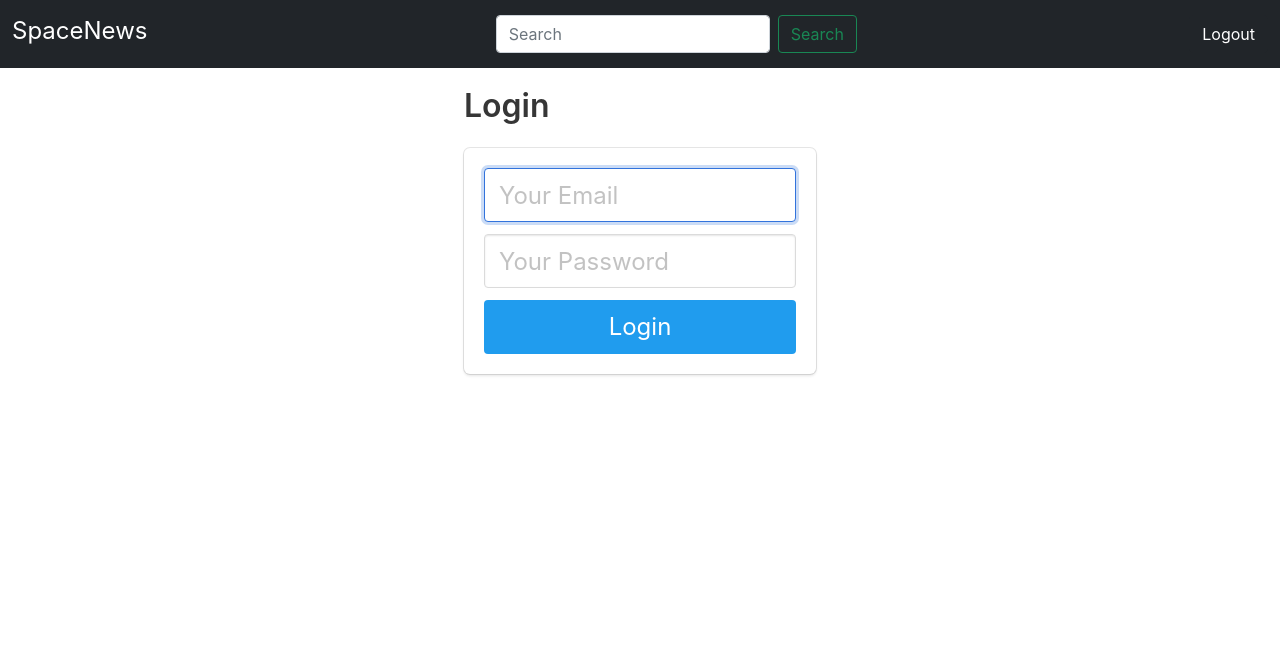
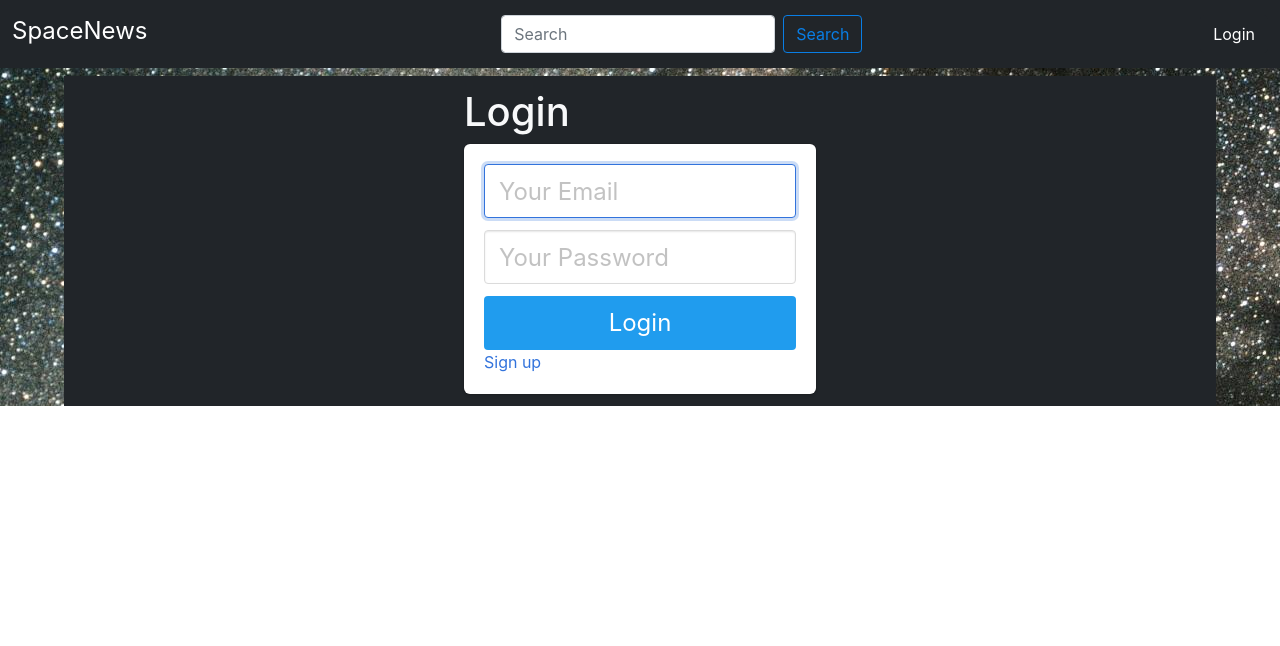
Before and after one commit to Ainnox/Projet_Webb, a Flask app: page /login in a window 1280 px wide. Shown: the top 646 px of the page. Run offline with Flask 2, Linux system fonts and the light colour scheme.

Commit message:
Css bidouillage

```diff
--- a/project/auth.py
+++ b/project/auth.py
@@ -70,11 +70,6 @@
 
 @auth.route('/logout')
 def logout():
-    return 'Logout'
-
-
-@auth.route('/logout', methods=['POST'])
-def logout_post():
     session.pop('email', None)
     session.pop('name', None)
-    return redirect(url_for('login'))
+    return redirect(url_for('main.index'))
--- a/project/static/css/style.css
+++ b/project/static/css/style.css
@@ -1,5 +1,8 @@
 .post_title{
     font-size: 120%;
     color: #097EE5;
-
 }
+.background {
+    background-image: url("deep_space.jpg");
+    background-attachment: fixed;
+}
--- a/project/templates/base.html
+++ b/project/templates/base.html
@@ -12,9 +12,10 @@
     <link rel="stylesheet" href="https://cdnjs.cloudflare.com/ajax/libs/bulma/0.7.2/css/bulma.min.css"/>
 
 
-    <title>{% block title %} {% endblock %}</title>
+    <title>SpaceNews</title>
 </head>
-<body>
+<body style="min-height: 100%">
+<div class="background">
     <nav class="navbar navbar-expand-lg navbar-dark bg-dark mb-2">
         <div class="container-fluid d-flex justify-content-between">
             <a class="navbar-brand" style="font-size: 150%" href="{{ url_for('main.index') }}">SpaceNews</a>
@@ -24,18 +25,29 @@
             <!--        </button>-->
             <form class="d-flex">
                 <input class="form-control me-2" type="search" placeholder="Search" aria-label="Search">
-            <button class="btn btn-outline-success" type="submit">Search</button>
+                <button class="btn btn-outline-secondary" style="border-color: #097EE5;color: #097EE5" type="submit">
+                    Search
+                </button>
             </form>
             <div class="navbar-nav">
-            <a class="btn btn-dark" href="#">Logout</a>
+                {% if session['email'] %}
+                <a class="btn btn-dark" href="{{ url_for('auth.logout') }}">Logout</a>
+                {% else %}
+                <a class="btn btn-dark" href="{{ url_for('auth.login') }}">Login</a>
+                {% endif %}
             </div>
         </div>
     </nav>
-<div class="container">
+
+    <div class="container bg-dark">
         {% for message in get_flashed_messages() %}
         <div class="alert alert-danger">{{ message }}</div>
         {% endfor %}
         {% block content %} {% endblock %}
+    </div>
+    <footer class="bd-footer py-5 mt-1 bg-dark fixed-bottom">
+
+    </footer>
 </div>
 
 <!-- Optional JavaScript -->
@@ -49,5 +61,7 @@
 <script src="https://cdn.jsdelivr.net/npm/bootstrap@5.1.3/dist/js/bootstrap.bundle.min.js"
         integrity="sha384-ka7Sk0Gln4gmtz2MlQnikT1wXgYsOg+OMhuP+IlRH9sENBO0LRn5q+8nbTov4+1p"
         crossorigin="anonymous"></script>
+
+
 </body>
 </html>
--- a/project/templates/create.html
+++ b/project/templates/create.html
@@ -17,7 +17,7 @@
                   class="form-control">{{ request.form['content'] }}</textarea>
     </div>
     <div class="form-group">
-        <button type="submit" class="btn btn-primary">Submit</button>
+        <button type="submit" class="btn btn-primary mb-2 mt-2">Submit</button>
     </div>
 </form>
 {% endblock %}
--- a/project/templates/login.html
+++ b/project/templates/login.html
@@ -2,13 +2,13 @@
 
 {% block content %}
 <div class="column is-4 is-offset-4">
-    <h3 class="title">Login</h3>
+    <h1 class="h1 text-light">Login</h1>
     <div class="box">
         <form method="POST" action="/login">
             <div class="field">
                 <div class="control">
                     <input class="input is-large" type="email" name="email" placeholder="Your Email" autofocus=""
-                    value="{{ request.form['email'] }}">
+                           value="{{ request.form['email'] }}">
                 </div>
             </div>
 
@@ -19,6 +19,7 @@
             </div>
             <button class="button is-block is-info is-large is-fullwidth">Login</button>
         </form>
+        <a href="{{ url_for('auth.signup') }}">Sign up</a>
     </div>
 </div>
 {% endblock %}
```
Also changed, not shown: project/templates/index.html (+5 -6 lines), project/static/css/deep_space.jpg (added). Lines whose indentation alone changed are shown as unchanged.
